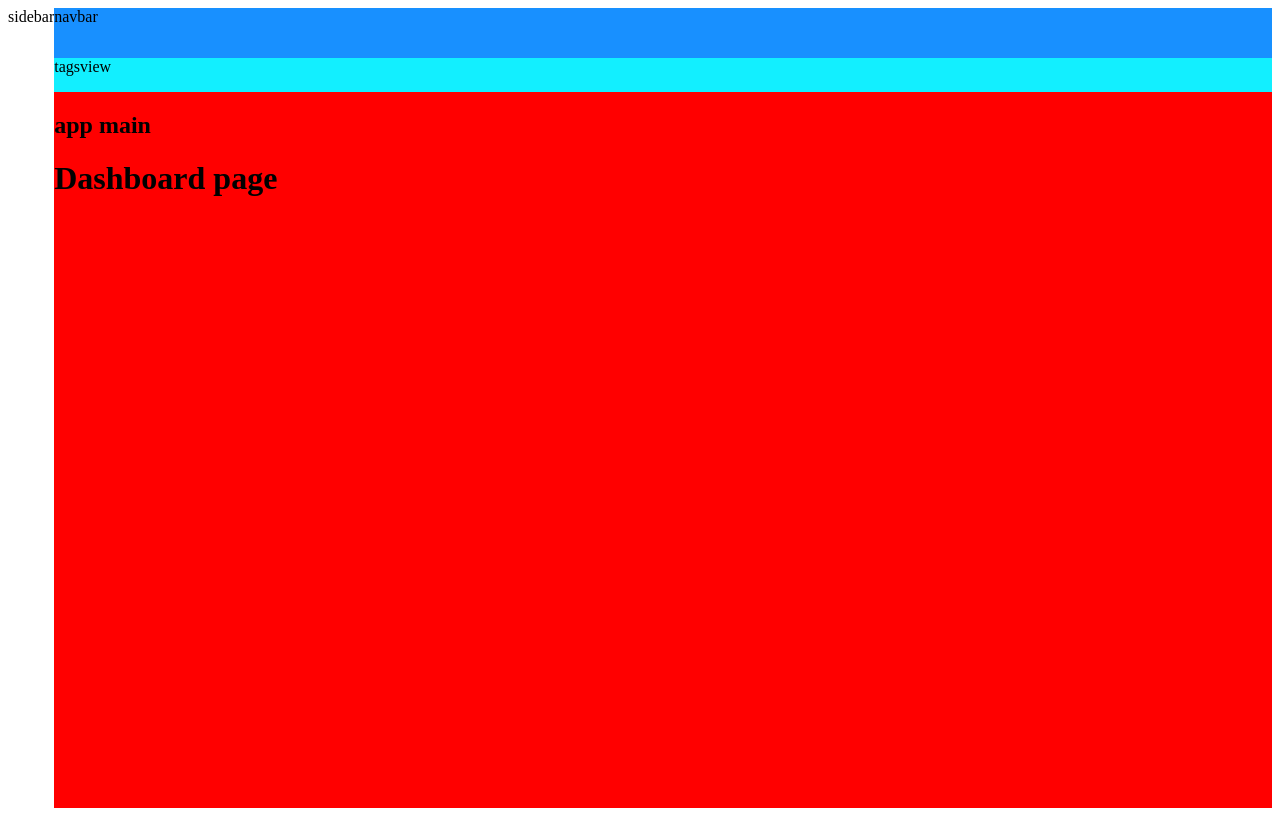
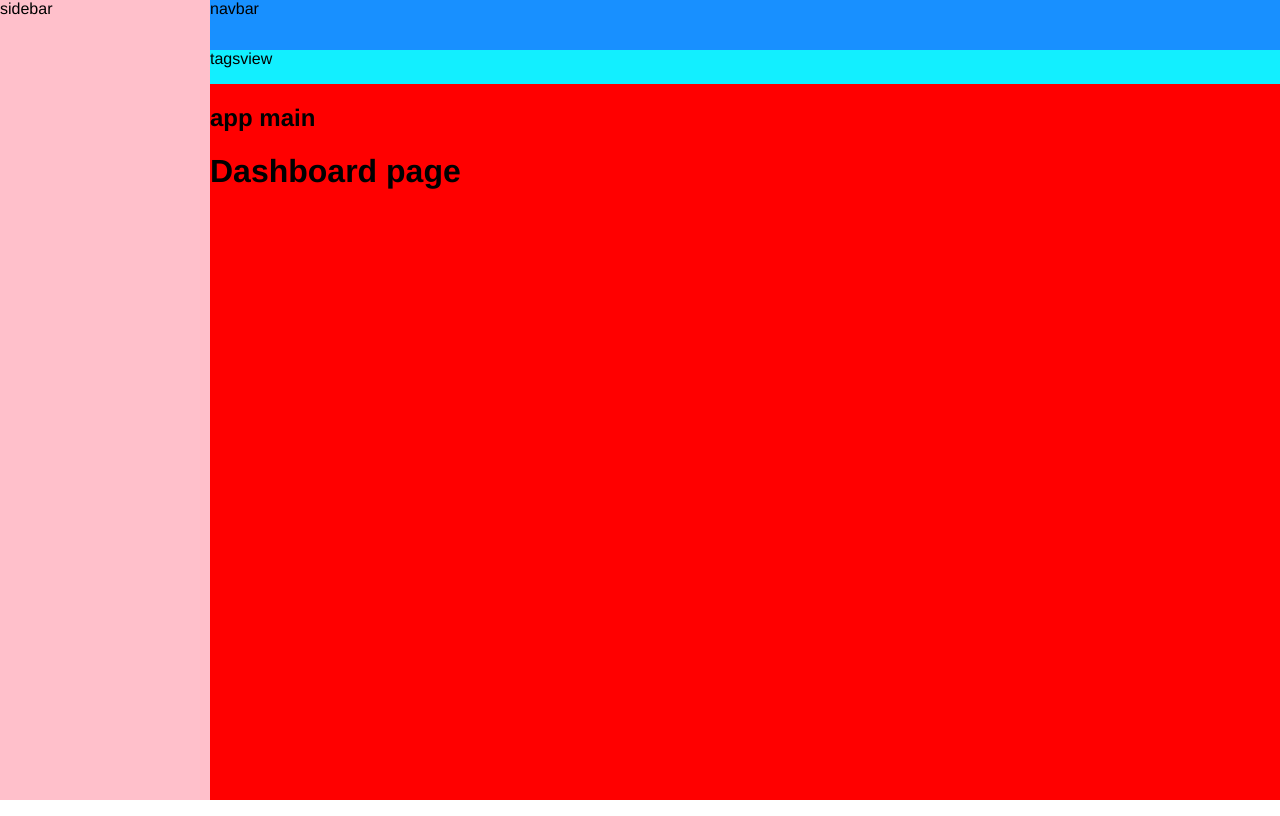
Before and after one commit to Lil-El/Vue3-TypeScript, a Vue app: page /#/dashboard in a window 1280 px wide. Built offline with nearby package versions, Linux system fonts and the light colour scheme.

Commit message:
scss file export variables

```diff
--- a/src/main.ts
+++ b/src/main.ts
@@ -1,8 +1,12 @@
 import { createApp } from "vue";
+import ElementPlus from 'element-plus';
 import router from "./router";
+import store from './store'
 import App from "./App.vue";
+import '@/style/index.scss'
 
-const app = createApp(App);
-
-app.use(router);
-app.mount("#app");
+createApp(App)
+  .use(store)
+  .use(router)
+  .use(ElementPlus)
+  .mount('#app')
--- /dev/null
+++ b/src/style/index.css
@@ -0,0 +1,35 @@
+:export {
+  menuText: #bfcbd9;
+  menuActiveText: #409EFF;
+  subMenuActiveText: #f4f4f5;
+  menuBg: #304156;
+  menuHover: #263445;
+  subMenuBg: #1f2d3d;
+  subMenuHover: #001528;
+  sideBarWidth: 210px;
+}
+
+#app .sidebar-container {
+  width: 210px !important;
+  height: 100%;
+  background-color: pink;
+}
+
+html {
+  height: 100%;
+  box-sizing: border-box;
+}
+
+body {
+  height: 100%;
+  padding: 0;
+  margin: 0;
+  -moz-osx-font-smoothing: grayscale;
+  -webkit-font-smoothing: antialiased;
+  text-rendering: optimizeLegibility;
+  font-family: Helvetica Neue, Helvetica, PingFang SC, Hiragino Sans GB, Microsoft YaHei, Arial, sans-serif;
+}
+
+#app {
+  height: 100%;
+}
--- a/src/style/index.scss
+++ b/src/style/index.scss
@@ -0,0 +1,21 @@
+@import "./variables.scss";
+@import "./sidebar.scss";
+
+html {
+    height: 100%;
+    box-sizing: border-box;
+}
+
+body {
+    height: 100%;
+    padding: 0;
+    margin: 0;
+    -moz-osx-font-smoothing: grayscale;
+    -webkit-font-smoothing: antialiased;
+    text-rendering: optimizeLegibility;
+    font-family: Helvetica Neue, Helvetica, PingFang SC, Hiragino Sans GB, Microsoft YaHei, Arial, sans-serif;
+}
+
+#app {
+    height: 100%;
+}
--- a/src/style/sidebar.scss
+++ b/src/style/sidebar.scss
@@ -0,0 +1,7 @@
+#app {
+    .sidebar-container {
+        width: $sideBarWidth !important;
+        height: 100%;
+        background-color: pink;
+    }
+}
--- /dev/null
+++ b/src/style/variables.css
@@ -0,0 +1,10 @@
+:export {
+  menuText: #bfcbd9;
+  menuActiveText: #409EFF;
+  subMenuActiveText: #f4f4f5;
+  menuBg: #304156;
+  menuHover: #263445;
+  subMenuBg: #1f2d3d;
+  subMenuHover: #001528;
+  sideBarWidth: 210px;
+}
--- a/src/style/variables.scss
+++ b/src/style/variables.scss
@@ -0,0 +1,35 @@
+// base color
+$blue:#324157;
+$light-blue:#3A71A8;
+$red:#C03639;
+$pink: #E65D6E;
+$green: #30B08F;
+$tiffany: #4AB7BD;
+$yellow:#FEC171;
+$panGreen: #30B08F;
+
+// sidebar
+$menuText:#bfcbd9;
+$menuActiveText:#409EFF;
+$subMenuActiveText:#f4f4f5; // https://github.com/ElemeFE/element/issues/12951
+
+$menuBg:#304156;
+$menuHover:#263445;
+
+$subMenuBg:#1f2d3d;
+$subMenuHover:#001528;
+
+$sideBarWidth: 210px;
+
+// The :export directive is the magic sauce for webpack
+// https://mattferderer.com/use-sass-variables-in-typescript-and-javascript
+:export {
+  menuText: $menuText;
+  menuActiveText: $menuActiveText;
+  subMenuActiveText: $subMenuActiveText;
+  menuBg: $menuBg;
+  menuHover: $menuHover;
+  subMenuBg: $subMenuBg;
+  subMenuHover: $subMenuHover;
+  sideBarWidth: $sideBarWidth;
+}
```
Also changed, not shown: src/style/variables.scss.d.ts (added, +14 -0 lines).
